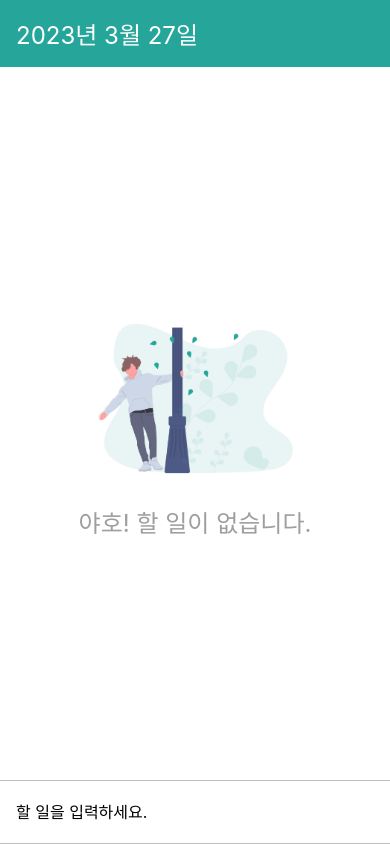
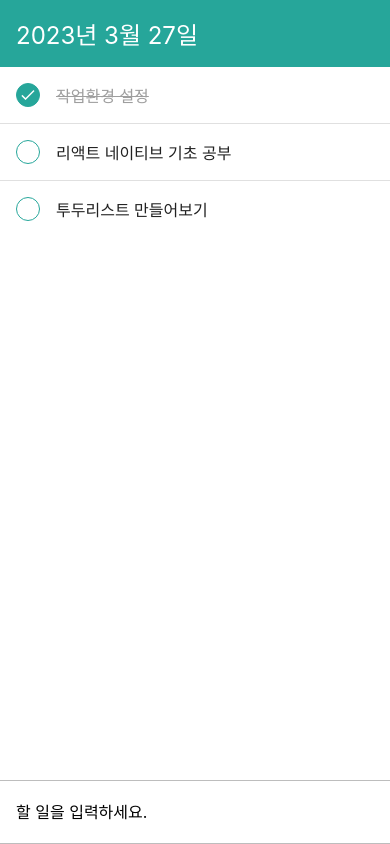
Before and after one commit to ndaemy/dealing-with-react-native, a React Native app in the folder 01-LearnReactNative/: screen / in a window 390 px wide. Built offline with nearby package versions, Linux system fonts and the light colour scheme.

Commit message:
feat: Complete 4.2

```diff
--- a/01-LearnReactNative/App.tsx
+++ b/01-LearnReactNative/App.tsx
@@ -4,9 +4,23 @@
 import { DateHead } from './src/components/DateHead';
 import { AddTodo } from './src/components/AddTodo';
 import { Empty } from './src/components/Empty';
+import { useState } from 'react';
+import { TodoList } from './src/components/TodoList';
+
+export type Todo = {
+  id: number;
+  text: string;
+  done: boolean;
+};
 
 const App = () => {
   const today = new Date();
+
+  const [todos, setTodos] = useState<Todo[]>([
+    { id: 1, text: '작업환경 설정', done: true },
+    { id: 2, text: '리액트 네이티브 기초 공부', done: false },
+    { id: 3, text: '투두리스트 만들어보기', done: false },
+  ]);
 
   return (
     <SafeAreaProvider>
@@ -16,7 +30,7 @@
           style={styles.avoid}
         >
           <DateHead date={today} />
-          <Empty />
+          {todos.length === 0 ? <Empty /> : <TodoList todos={todos} />}
           <AddTodo />
         </KeyboardAvoidingView>
       </SafeAreaView>
--- /dev/null
+++ b/01-LearnReactNative/src/components/TodoItem.tsx
@@ -0,0 +1,49 @@
+import { Todo } from '../../App';
+import { Image, StyleSheet, Text, View } from 'react-native';
+
+type TodoItemProps = Todo;
+
+export const TodoItem = ({ id, text, done }: TodoItemProps) => {
+  return (
+    <View style={styles.item}>
+      <View style={[styles.circle, done && styles.filled]}>
+        {done && (
+          <Image
+            source={require('../../assets/icons/check_white/check_white.png')}
+          />
+        )}
+      </View>
+      <Text style={[styles.text, done && styles.lineThrough]}>{text}</Text>
+    </View>
+  );
+};
+
+const styles = StyleSheet.create({
+  item: {
+    flexDirection: 'row',
+    padding: 16,
+    alignItems: 'center',
+  },
+  circle: {
+    width: 24,
+    height: 24,
+    borderRadius: 12,
+    borderColor: '#26a69a',
+    borderWidth: 1,
+    marginRight: 16,
+  },
+  filled: {
+    justifyContent: 'center',
+    alignItems: 'center',
+    backgroundColor: '#26a69a',
+  },
+  text: {
+    flex: 1,
+    fontSize: 16,
+    color: '#212121',
+  },
+  lineThrough: {
+    color: '#9e9e9e',
+    textDecorationLine: 'line-through',
+  },
+});
--- /dev/null
+++ b/01-LearnReactNative/src/components/TodoList.tsx
@@ -0,0 +1,31 @@
+import { Todo } from '../../App';
+import { FlatList, StyleSheet, View } from 'react-native';
+import { TodoItem } from './TodoItem';
+
+type TodoListProps = {
+  todos: Todo[];
+};
+
+export const TodoList = ({ todos }: TodoListProps) => {
+  return (
+    <FlatList
+      ItemSeparatorComponent={() => <View style={styles.separator} />}
+      style={styles.list}
+      data={todos}
+      renderItem={({ item }) => (
+        <TodoItem id={item.id} text={item.text} done={item.done} />
+      )}
+      keyExtractor={item => item.id.toString()}
+    />
+  );
+};
+
+const styles = StyleSheet.create({
+  list: {
+    flex: 1,
+  },
+  separator: {
+    backgroundColor: '#e0e0e0',
+    height: 1,
+  },
+});
```
